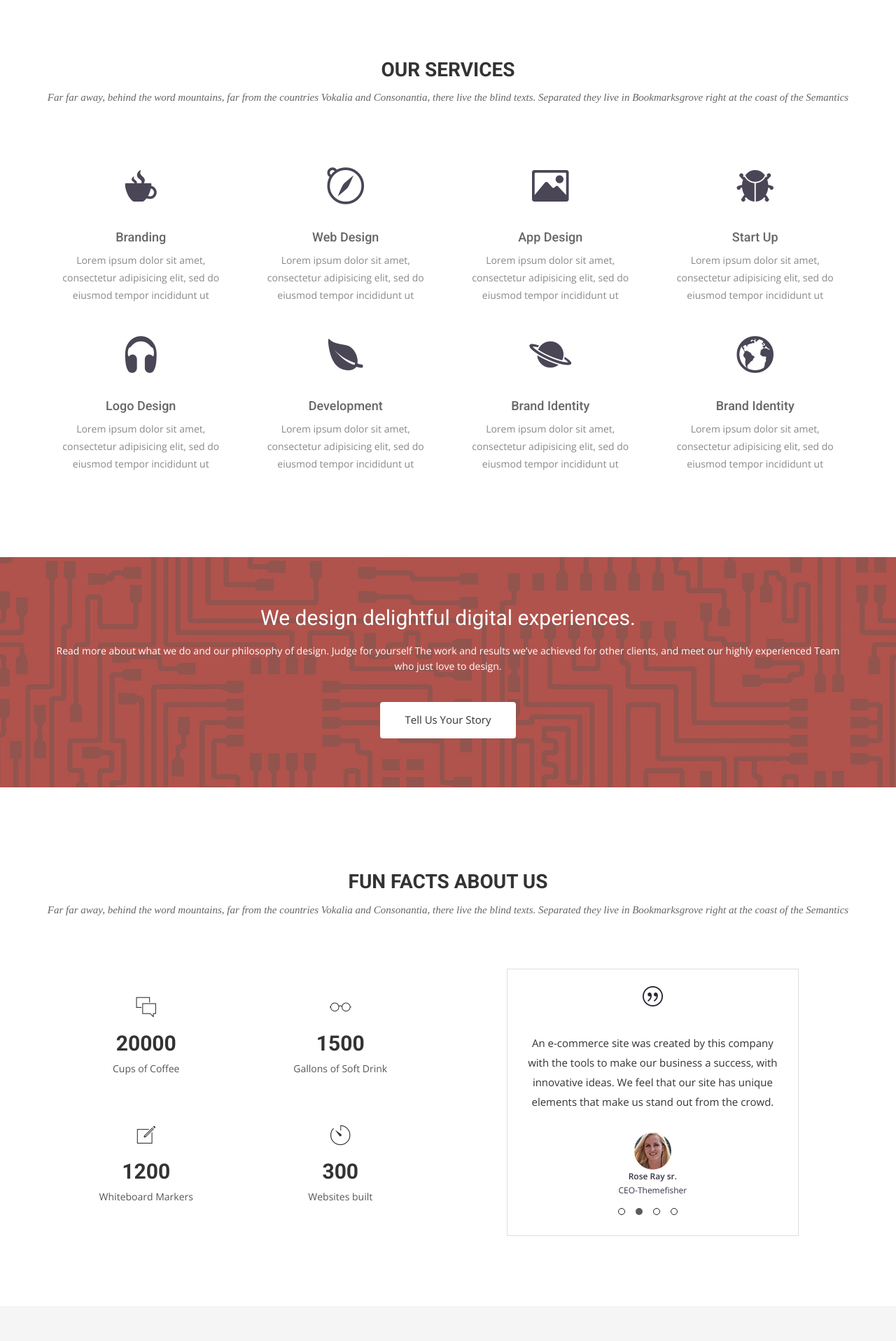
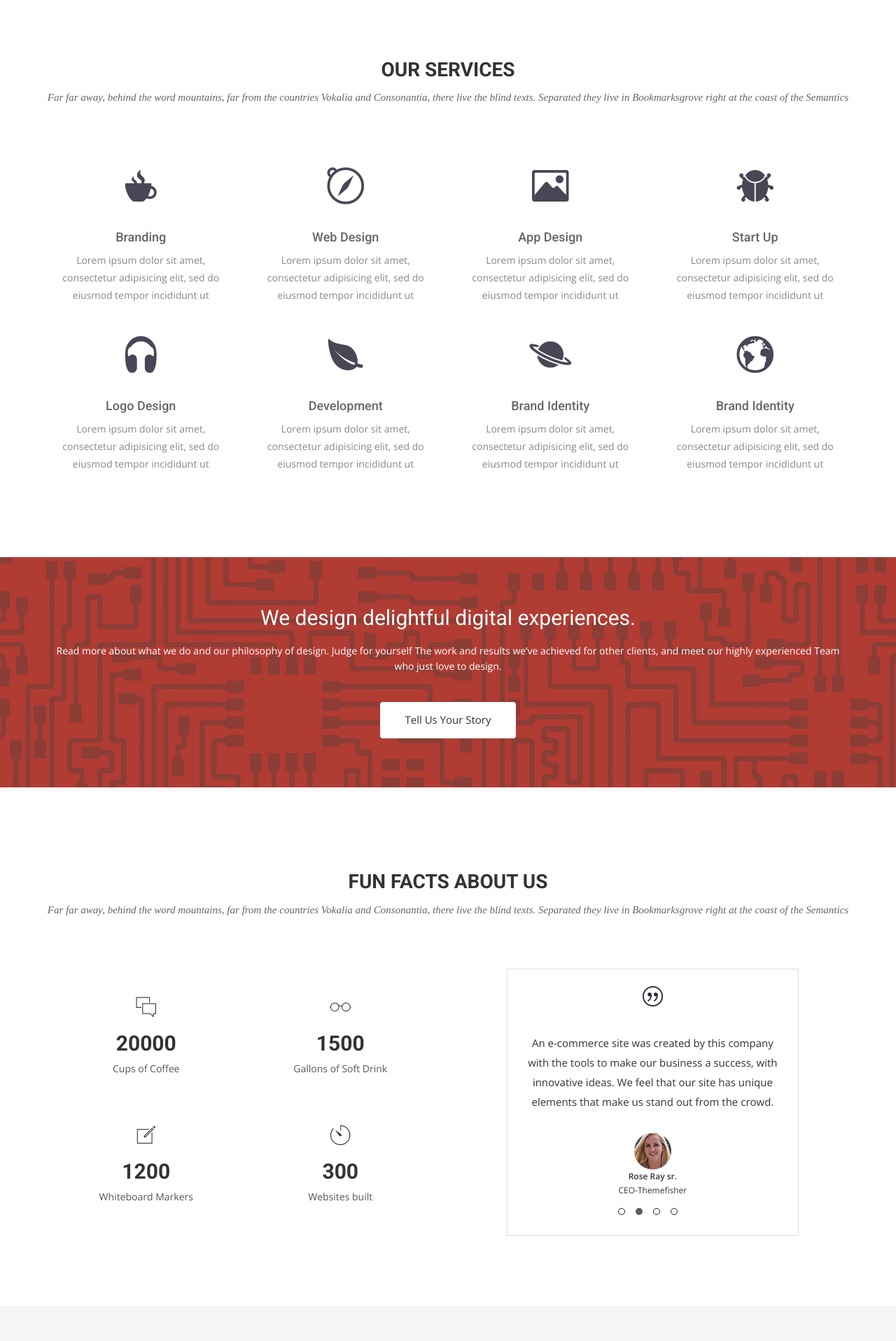
Before and after one commit to cognitionemotionlab/cognitionemotionlab.github.io, a Jekyll site: the page built from index.html, in a window 1280 px wide. Shown: the part 2086-4002 px from the top of the page at 70% size. Built offline with Jekyll 4.4.1, drawn with Linux system fonts in a browser that asks for light colours; nearby versions of some CDN libraries; some web fonts are replaced.

Commit message:
Took background color and opacity off of call to action image.

```diff
--- a/css/airspace.css
+++ b/css/airspace.css
@@ -206,8 +206,8 @@ font header .navbar-default .navbar-nav li a:hover {
   bottom: 0;
   width: 100%;
   height: 100%;
-  background: #ADADAD;
-  opacity: 0.2;
+  /*--background: #ADADAD;
+  opacity: 0.2;--*/
 }
 #call-to-action h2 {
   padding-bottom: 20px;
```
